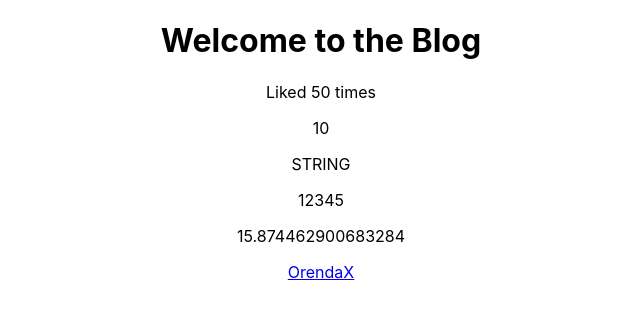
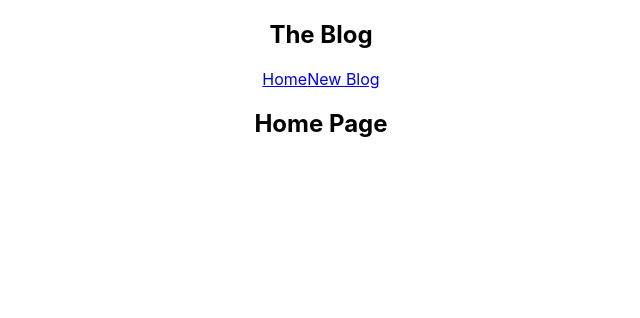
Before and after one commit to mhperera/PT_PinkBlog, a React (Create React App) app: page / in a window 1280 px wide. Shown: the top 318 px of the page, without its empty margins (319-959 px from the left). Built offline with nearby package versions, Linux system fonts and the light colour scheme.

Commit message:
Multiple Components (Home/Navbar)

```diff
--- a/src/App.js
+++ b/src/App.js
@@ -1,4 +1,6 @@
 import './App.css';
+import Navbar from './Navbar';
+import Home from './Home';
 
 function App() {
 
@@ -7,19 +9,17 @@
 	let link = 'http://www.orendax.com';
 
 	return (
+
 		<div className="App">
+
+			<Navbar />
+
 			<div className="content">
-				<h1>{ title }</h1>
-				<p>Liked { likes } times</p>
+				<Home />
+			</div>
 
-				<p>{ 10 }</p>
-				<p>{ 'STRING' }</p>
-				<p>{ [1,2,3,4,5] }</p>
-				<p>{ Math.random() * 20 }</p>
-				<a href={ link }>OrendaX</a>
+		</div>
 
-			</div>
-		</div>
 	);
 }
 
--- /dev/null
+++ b/src/Home.js
@@ -0,0 +1,11 @@
+const Home = () => {
+    return (
+
+        <div className="home">
+            <h2>Home Page</h2>
+        </div>
+
+    );
+}
+
+export default Home;
--- /dev/null
+++ b/src/Navbar.js
@@ -0,0 +1,15 @@
+const Navbar = () => {
+    return (
+
+        <nav className="navbar">
+            <h1>The Blog</h1>
+            <div className="links">
+                <a href="/">Home</a>
+                <a href="/create">New Blog</a>
+            </div>
+        </nav>
+
+    );
+}
+
+export default Navbar;
```
Also changed, not shown: DOC.txt.
